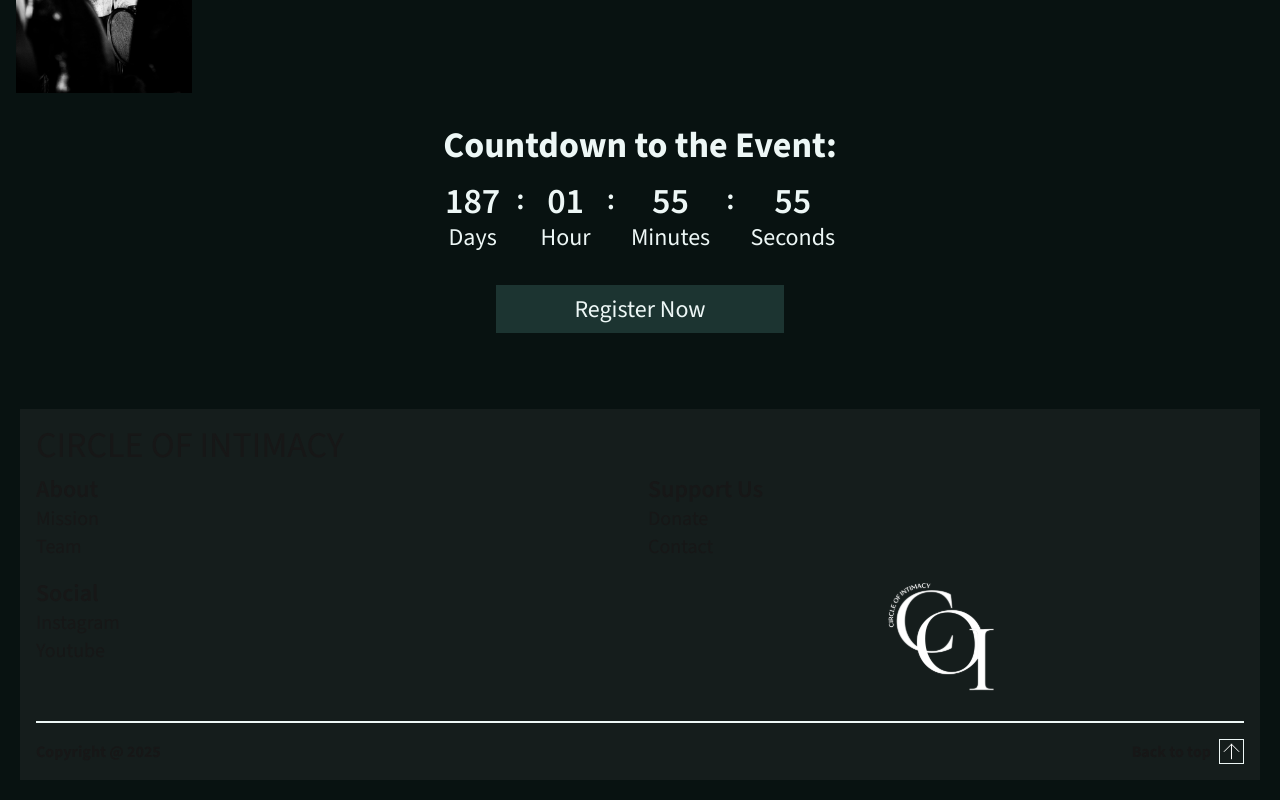
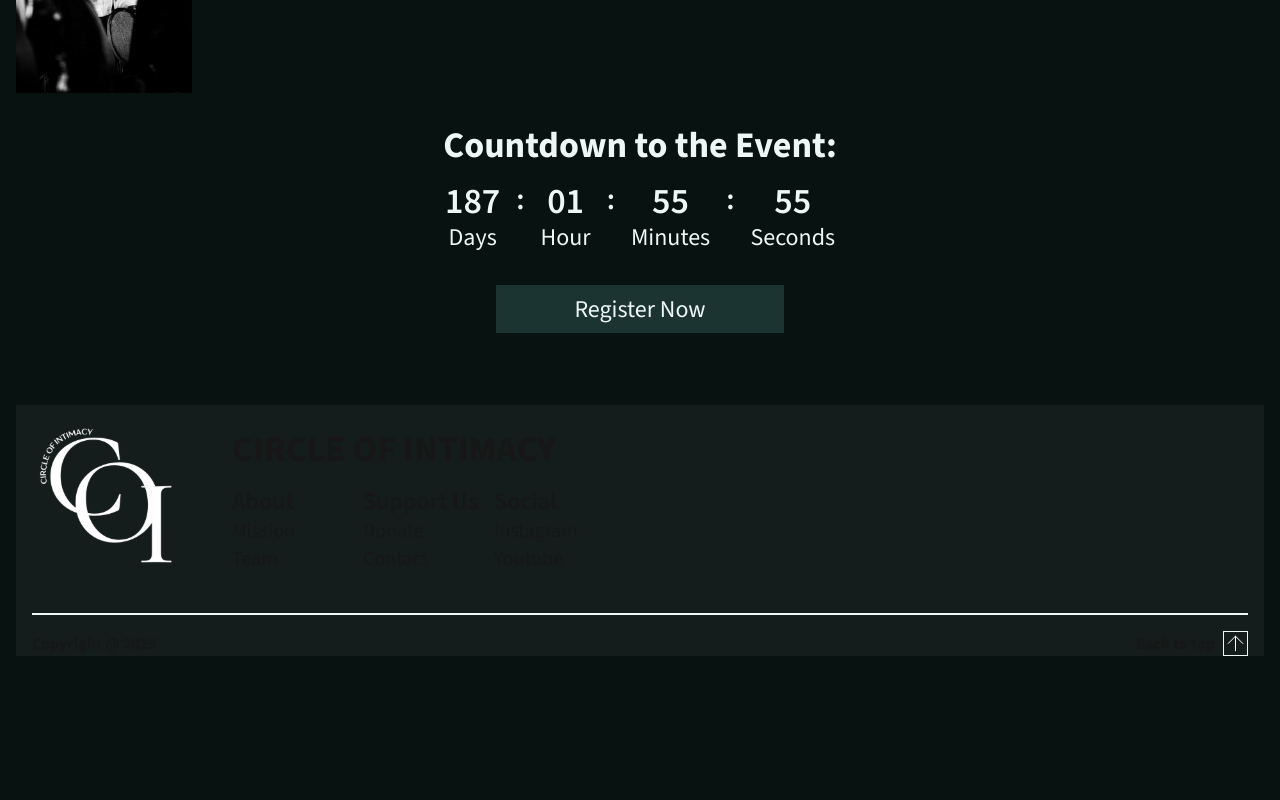
Before and after one commit to Ayomide4/coi, a Next.js app: page / in a window 1280 px wide. Shown: the part 7871-8671 px from the top of the page. After the commit the page ends 8543 px from the top, so only its background shows below. Built offline with nearby package versions, Linux system fonts and the light colour scheme; a web font is replaced by a local one.

Commit message:
fix footer

```diff
--- a/src/app/components/Footer.tsx
+++ b/src/app/components/Footer.tsx
@@ -1,15 +1,33 @@
+"use client";
 import Image from "next/image";
 import Link from "next/link";
 export default function Footer() {
+  const scrollToTop = () => {
+    window.scrollTo({
+      top: 0,
+      behavior: "smooth", // Smooth scrolling animation
+    });
+  };
   const currentYear = new Date().getFullYear();
 
   return (
-    <div className="bg-background w-full  p-5">
-      <div className="bg-foreground p-4 w-full flex  flex-col">
-        <h1 className=" text-4xl mb-2 text-nowrap">CIRCLE OF INTIMACY</h1>
-        <div className=" grid grid-cols-2 gap-4 ">
+    <div className="bg-foreground w-full md:w-full p-5 md:p-0 md:m-0 ">
+      <div className=" p-4 w-full flex  flex-col md:flex-row items-center md:justify-start md:w-full ">
+        <div className="w-40 relative h-40 hidden md:block">
+          <Image
+            src="/assets/coi-logo.svg"
+            alt="Circle of Intimacy Logo"
+            fill
+            className="object-contain"
+          />
+        </div>
+        <div className="md:ml-10 ">
+          <h1 className="font-bold text-4xl mb-2 md:mb-4 text-nowrap ">
+            CIRCLE OF INTIMACY
+          </h1>
+          <div className=" grid grid-cols-2 gap-4 md:w-full md:grid-cols-3 ">
             <div className="">
-              <h2 className="font-semibold text-2xl">About</h2>
+              <h2 className="font-semibold text-2xl ">About</h2>
               <Link href="/about#mission">
                 <p className="text-xl font-light">Mission</p>
               </Link>
@@ -41,7 +59,7 @@ export default function Footer() {
                 <p className="text-xl font-light">Youtube</p>
               </Link>
             </div>
-          <div className="w-full relative h-32">
+            <div className="w-full relative h-32 md:hidden">
               <Image
                 src="/assets/coi-logo.svg"
                 alt="Circle of Intimacy Logo"
@@ -50,12 +68,17 @@ export default function Footer() {
               />
             </div>
           </div>
+        </div>
+      </div>
+      <div className="md:px-4">
         <div className="border-b-2 border-textColor w-full my-4"></div>
         <div className="flex justify-between items-center">
           <p className="font-bold">Copyright @ {currentYear}</p>
-          <div className="flex items-center ">
+          <div
+            className="flex items-center cursor-pointer"
+            onClick={scrollToTop}
+          >
             <p className="mr-2 font-bold">Back to top</p>
-            <Link href="/">
             <Image
               src="/assets/arrowUp.svg"
               width={25}
@@ -63,7 +86,6 @@ export default function Footer() {
               alt="arrow up"
               className="cursor-pointer"
             />
-            </Link>
           </div>
         </div>
       </div>
--- a/src/app/layout.tsx
+++ b/src/app/layout.tsx
@@ -38,7 +38,7 @@ export default function RootLayout({
 
         {children}
 
-        <div className="mt-10">
+        <div className="mt-10 p-2 md:p-4">
           <Footer />
         </div>
       </body>
```
Lines whose indentation alone changed are shown as unchanged.
